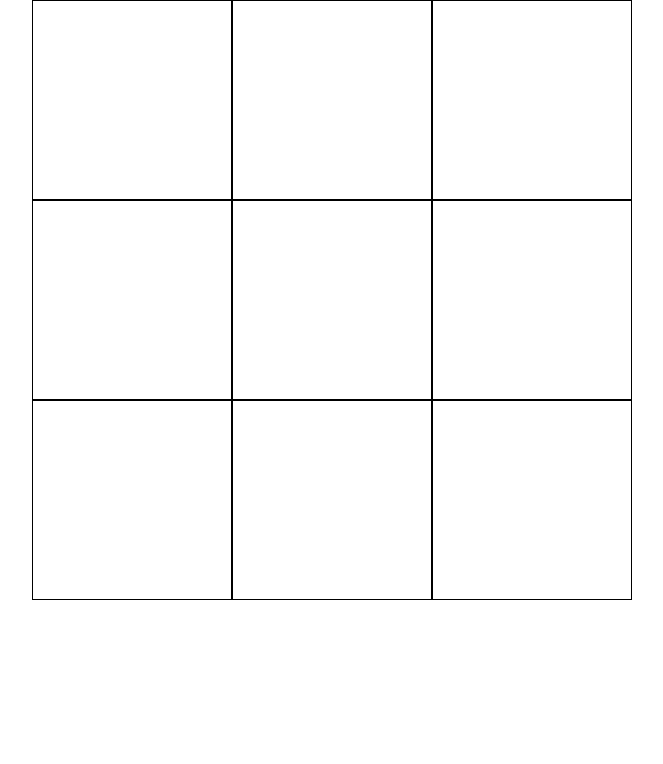
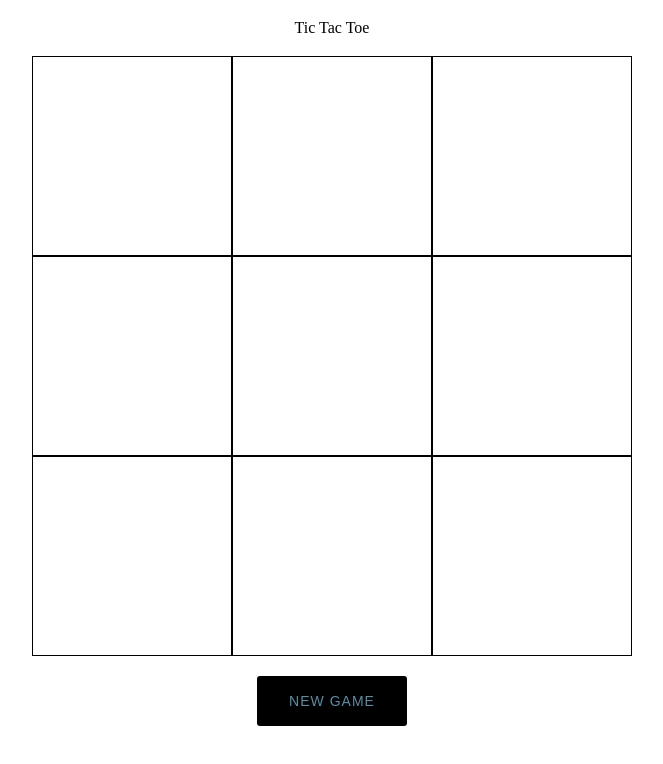
Before and after one commit to 808raf/odin-tic-tac-toe, a plain HTML site: page index.html in a window 1280 px wide. Shown: the whole page, without its empty margins (308-971 px from the left). Drawn offline with Linux system fonts and the light colour scheme.

Commit message:
Add new game button
Board resets

```diff
--- a/index.html
+++ b/index.html
@@ -7,7 +7,23 @@
     <link rel="stylesheet" href="style.css" />
   </head>
   <body>
+    <div class="container-top">
+      <h1>Tic Tac Toe</h1>
+      <span class="player-turn"></span>
+    </div>
     <div class="container"></div>
+    <div class="container-bottom">
+      <div class="buttons">
+        <button class="btn reset">
+          <span></span>
+          <p
+            data-start="good luck!"
+            data-text="start!"
+            data-title="new game"
+          ></p>
+        </button>
+      </div>
+    </div>
     <script src="script.js"></script>
   </body>
 </html>
--- a/script.js
+++ b/script.js
@@ -2,6 +2,9 @@ function Gameboard() {
   const board = ["", "", "", "", "", "", "", "", ""];
 
   const getBoard = () => board;
+  const resetBoard = () => {
+    board.forEach((_, index) => (board[index] = ""));
+  };
 
   const printBoard = () => {
     console.log(getBoard());
@@ -57,10 +60,9 @@ function Gameboard() {
     placeMarker,
     createBoard,
     updateBoard,
+    resetBoard,
   };
 }
-
-function DisplayController() {}
 
 (function GameController() {
   const board = Gameboard();
@@ -103,7 +105,6 @@ function DisplayController() {}
 
   const checkWinner = (board) => {
     round++;
-    console.log(round);
 
     const winningMoves = [
       [0, 1, 2], // Vertical
@@ -127,6 +128,15 @@ function DisplayController() {}
     }
   };
 
+  const resetBtn = document.querySelector(".reset");
+  const resetBoard = () => {
+    round = 0;
+    board.resetBoard();
+    board.updateBoard();
+    playRound();
+  };
+  resetBtn.addEventListener("click", resetBoard);
+
   const playRound = () => {
     const squareDiv = document.querySelectorAll(".square");
 
@@ -144,8 +154,8 @@ function DisplayController() {}
         if (winner == "") {
           board.updateBoard();
           switchPlayerTurn();
+          printNewRound();
           playRound();
-          console.log(getActivePlayer());
         }
       });
     });
@@ -156,5 +166,5 @@ function DisplayController() {}
   printNewRound();
   board.printBoard();
 
-  return { getActivePlayer, printNewRound, getWinner };
+  return { getActivePlayer, printNewRound, getWinner, playRound };
 })();
--- a/style.css
+++ b/style.css
@@ -154,3 +154,197 @@ table {
 .square:hover {
   cursor: pointer;
 }
+
+.container-bottom,
+.container-top {
+  display: flex;
+  align-items: center;
+  justify-content: center;
+}
+
+.container-top {
+  margin: 20px;
+}
+
+/*bg*/
+/*txt*/
+/*success*/
+.buttons {
+  display: flex;
+  justify-content: space-around;
+  top: 20px;
+  left: 20px;
+}
+
+.buttons button {
+  width: 150px;
+  height: 50px;
+  background-color: black;
+  margin: 20px;
+  color: #568fa6;
+  position: relative;
+  overflow: hidden;
+  font-size: 14px;
+  letter-spacing: 1px;
+  font-weight: 500;
+  text-transform: uppercase;
+  transition: all 0.3s ease;
+  cursor: pointer;
+  border: 0;
+  display: flex;
+  align-items: center;
+  justify-content: center;
+  border-radius: 3px;
+}
+
+.buttons button:before,
+.buttons button:after {
+  content: "";
+  position: absolute;
+  width: 0;
+  height: 2px;
+  background-color: #44d8a4;
+  transition: all 0.3s cubic-bezier(0.35, 0.1, 0.25, 1);
+}
+
+.buttons button:before {
+  right: 0;
+  top: 0;
+  transition: all 0.5s cubic-bezier(0.35, 0.1, 0.25, 1);
+}
+
+.buttons button:after {
+  left: 0;
+  bottom: 0;
+}
+
+.buttons button span {
+  width: 100%;
+  height: 100%;
+  position: absolute;
+  left: 0;
+  top: 0;
+  margin: 0;
+  padding: 0;
+  z-index: 1;
+}
+
+.buttons button span:before,
+.buttons button span:after {
+  content: "";
+  position: absolute;
+  width: 2px;
+  height: 0;
+  background-color: #44d8a4;
+  transition: all 0.3s cubic-bezier(0.35, 0.1, 0.25, 1);
+}
+
+.buttons button span:before {
+  right: 0;
+  top: 0;
+  transition: all 0.5s cubic-bezier(0.35, 0.1, 0.25, 1);
+}
+
+.buttons button span:after {
+  left: 0;
+  bottom: 0;
+}
+
+.buttons button p {
+  padding: 0;
+  margin: 0;
+  transition: all 0.4s cubic-bezier(0.35, 0.1, 0.25, 1);
+  position: absolute;
+  width: 100%;
+  height: 100%;
+}
+
+.buttons button p:before,
+.buttons button p:after {
+  position: absolute;
+  width: 100%;
+  transition: all 0.4s cubic-bezier(0.35, 0.1, 0.25, 1);
+  z-index: 1;
+  left: 0;
+}
+
+.buttons button p:before {
+  content: attr(data-title);
+  top: 50%;
+  transform: translateY(-50%);
+}
+
+.buttons button p:after {
+  content: attr(data-text);
+  top: 150%;
+  color: #44d8a4;
+}
+
+.buttons button:hover:before,
+.buttons button:hover:after {
+  width: 100%;
+}
+
+.buttons button:hover span {
+  z-index: 1;
+}
+
+.buttons button:hover span:before,
+.buttons button:hover span:after {
+  height: 100%;
+}
+
+.buttons button:hover p:before {
+  top: -50%;
+  transform: rotate(5deg);
+}
+
+.buttons button:hover p:after {
+  top: 50%;
+  transform: translateY(-50%);
+}
+
+.buttons button.start {
+  background-color: #44d8a4;
+  box-shadow: 0px 5px 10px -10px rgba(0, 0, 0, 0.2);
+  transition: all 0.2s ease;
+}
+
+.buttons button.start p:before {
+  top: -50%;
+  transform: rotate(5deg);
+}
+
+.buttons button.start p:after {
+  color: white;
+  transition: all 0s ease;
+  content: attr(data-start);
+  top: 50%;
+  transform: translateY(-50%);
+  animation: start 0.3s ease;
+  animation-fill-mode: forwards;
+}
+
+@keyframes start {
+  from {
+    top: -50%;
+  }
+}
+
+.buttons button.start:hover:before,
+.buttons button.start:hover:after {
+  display: none;
+}
+
+.buttons button.start:hover span {
+  display: none;
+}
+
+.buttons button:active {
+  outline: none;
+  border: none;
+}
+
+.buttons button:focus {
+  outline: 0;
+}
```
